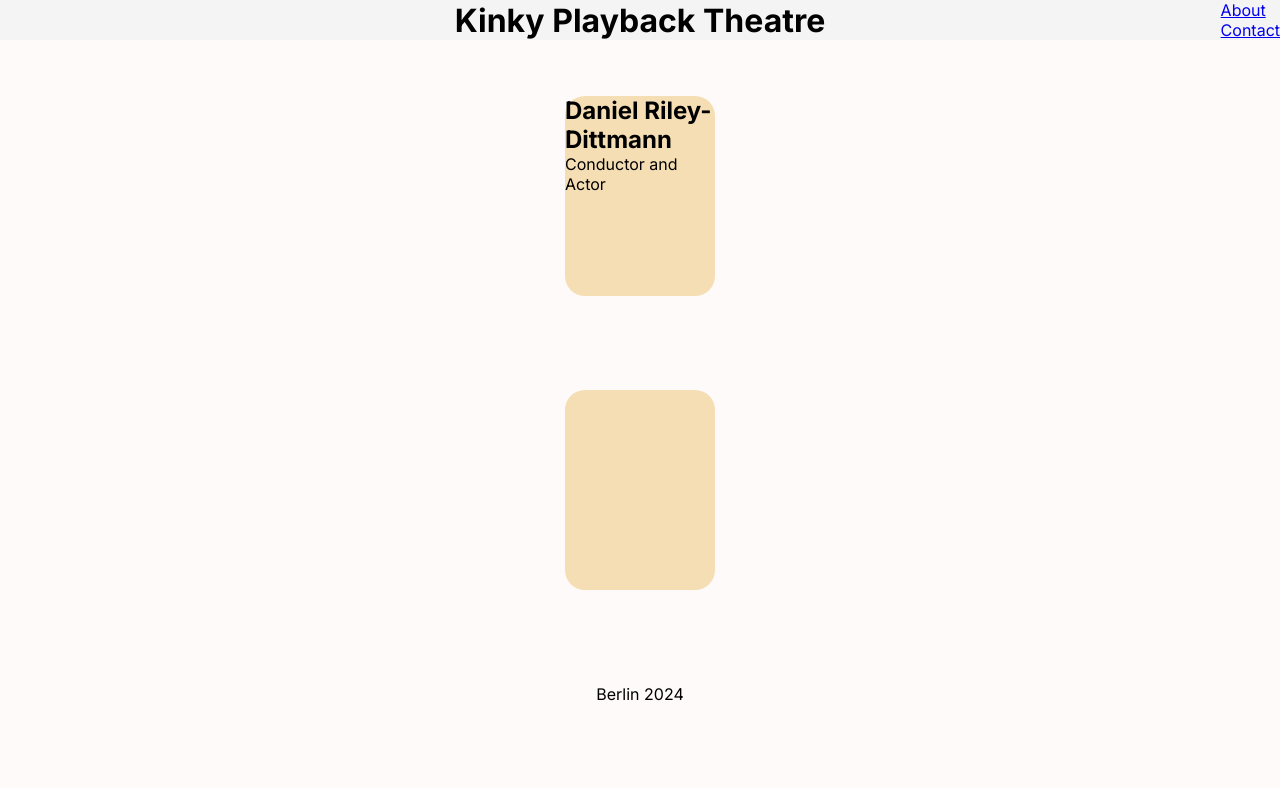
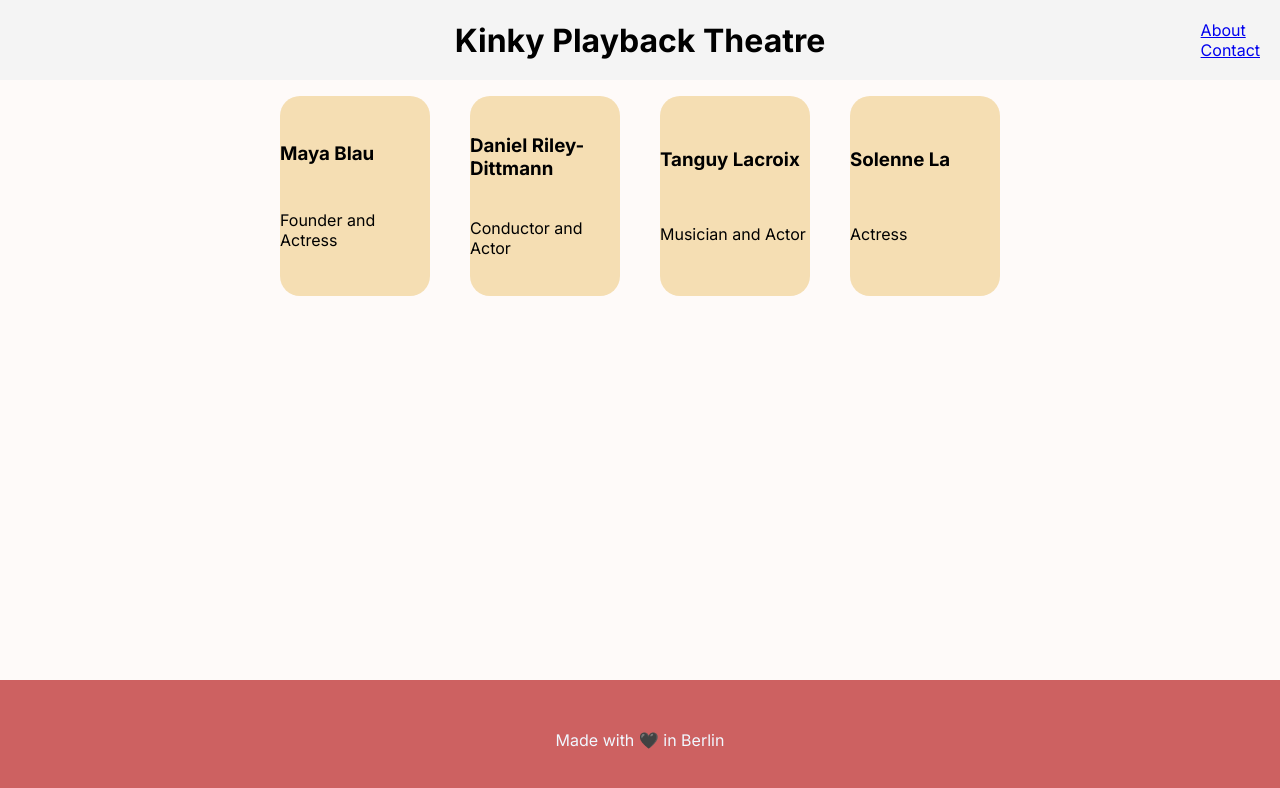
Before and after one commit to danielrileyde/kinky-playback-theatre, a Next.js app: page / in a window 1280 px wide. Shown: the top 788 px of the page. Built offline with nearby package versions, Linux system fonts and the light colour scheme; a web font is replaced by a local one.

Commit message:
added basic layout and styling to page, card, header and footer

```diff
--- a/src/app/components/card/card.module.css
+++ b/src/app/components/card/card.module.css
@@ -1,4 +1,7 @@
 .main {
+  display: flex;
+  flex-direction: column;
+  justify-content: space-evenly;
   background-color: wheat;
   border-radius: 20px;
   height: 200px;
--- a/src/app/components/card/card.tsx
+++ b/src/app/components/card/card.tsx
@@ -9,7 +9,7 @@ export default function Card({ name, description }: CardProps) {
   return (
     <main className={styles.main}>
       {/* <Image /> */}
-      <h2 className="card__name">{name}</h2>
+      <h3 className="card__name">{name}</h3>
       <p className="card__description">{description}</p>
     </main>
   );
--- /dev/null
+++ b/src/app/components/footer/footer.module.css
@@ -0,0 +1,12 @@
+.footer {
+  color: aliceblue;
+  background-color: #cd6161;
+  width: 100vw;
+  position: fixed;
+  bottom: 0;
+  padding: 50px;
+}
+
+.p {
+  text-align: center;
+}
--- a/src/app/components/footer/footer.tsx
+++ b/src/app/components/footer/footer.tsx
@@ -1,3 +1,9 @@
+import styles from "./footer.module.css";
+
 export default function Footer() {
-  return <footer className="footer">Berlin 2024</footer>;
+  return (
+    <footer className={styles.footer}>
+      <p className={styles.p}>Made with 🖤 in Berlin</p>
+    </footer>
+  );
 }
--- a/src/app/components/header/header.module.css
+++ b/src/app/components/header/header.module.css
@@ -7,6 +7,7 @@
   top: 0;
   align-items: center;
   left: 0;
+  padding: 20px;
 }
 
 .logo {
--- a/src/app/page.module.css
+++ b/src/app/page.module.css
@@ -5,6 +5,12 @@
   align-items: center;
   padding: 6rem;
   min-height: 100vh;
+}
+
+.section {
+  display: flex;
+  flex-direction: row;
+  gap: 40px;
 }
 
 /* Mobile */
@@ -15,8 +21,8 @@
 }
 
 /* Tablet and Smaller Desktop */
-@media (min-width: 701px) and (max-width: 1120px) {
+/* @media (min-width: 701px) and (max-width: 1120px) {
   .grid {
     grid-template-columns: repeat(2, 50%);
   }
-}
+} */
--- a/src/app/page.tsx
+++ b/src/app/page.tsx
@@ -7,8 +7,12 @@ export default function Home() {
   return (
     <main className={styles.main}>
       <Header />
-      <Card name="Daniel Riley-Dittmann" description="Conductor and Actor" />
-      <Card />
+      <section className={styles.section}>
+        <Card name="Maya Blau" description="Founder and Actress" />
+        <Card name="Daniel Riley-Dittmann" description="Conductor and Actor" />
+        <Card name="Tanguy Lacroix" description="Musician and Actor" />
+        <Card name="Solenne La" description="Actress" />
+      </section>
       <Footer />
     </main>
   );
```
